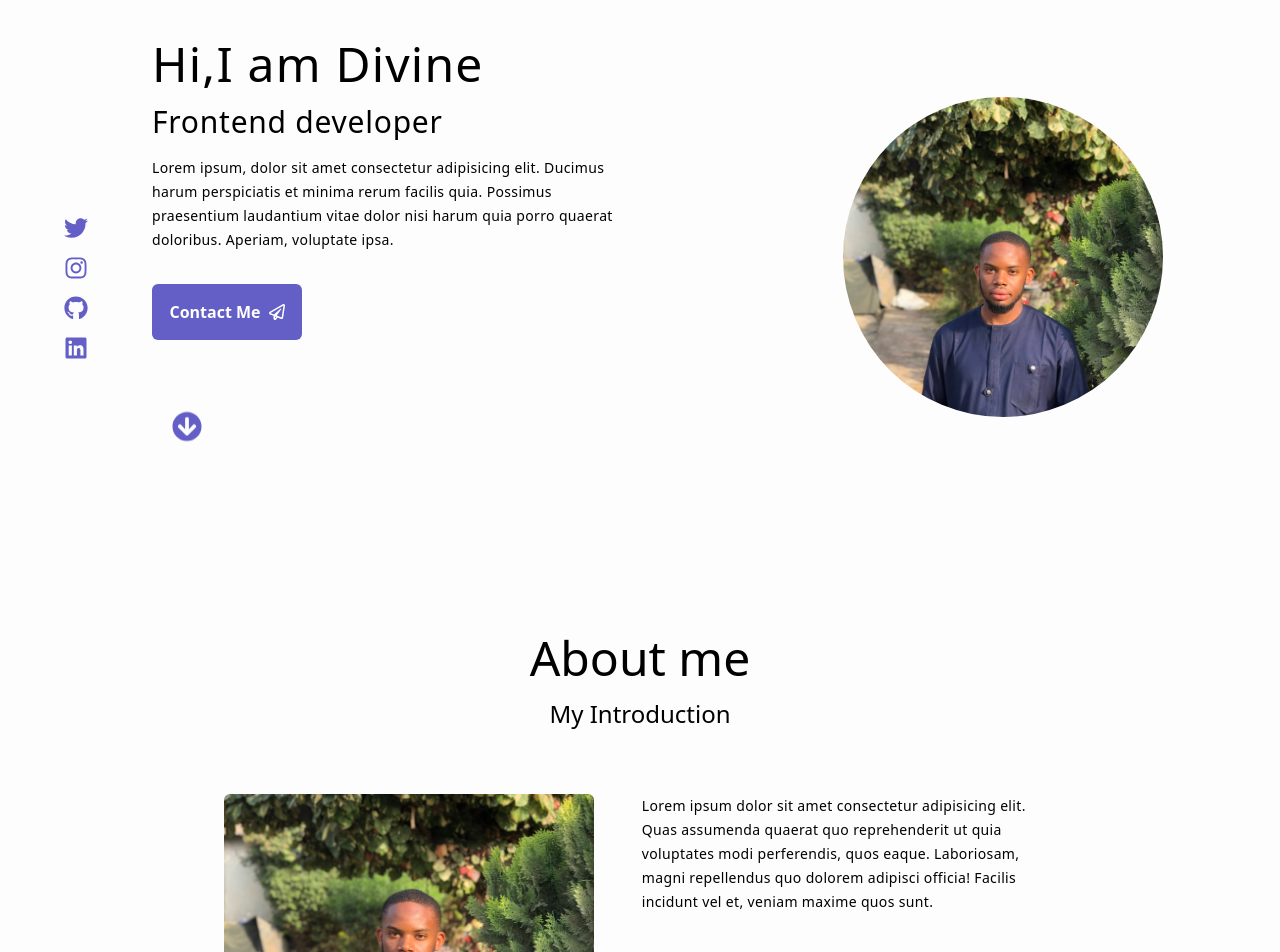
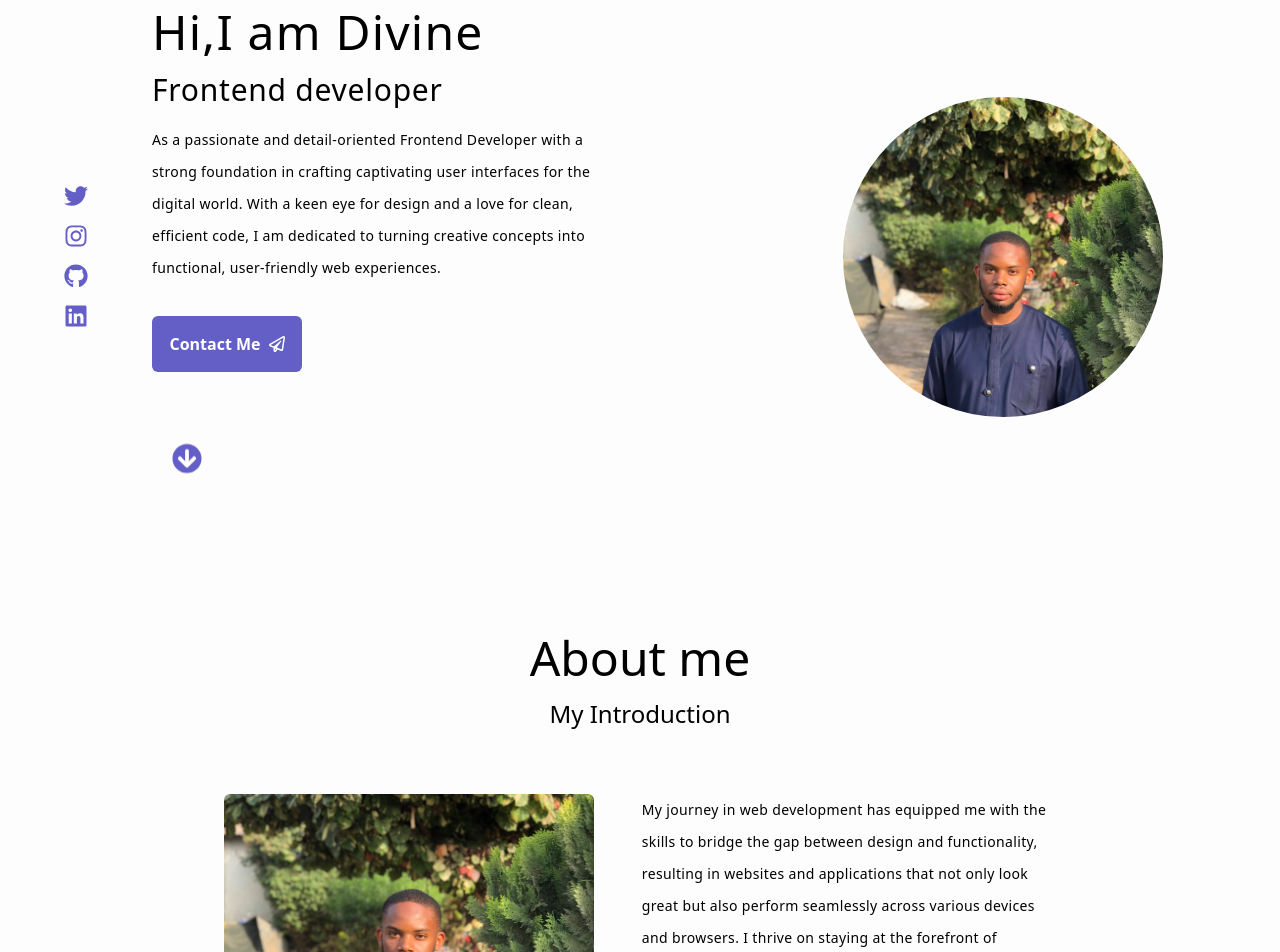
Before and after one commit to Deevyne99/my-portfolio, a React (Vite) app in the folder portfolio/: page / in a window 1280 px wide. Shown: the part 120-1072 px from the top of the page. Built offline with nearby package versions, Linux system fonts and the light colour scheme.

Commit message:
added my introduction

```diff
--- a/portfolio/src/components/about/About.jsx
+++ b/portfolio/src/components/about/About.jsx
@@ -10,12 +10,14 @@ const About = () => {
         <article className='flex flex-col justify-center sm:flex-row sm:justify-between gap-4 sm:gap-6 md:gap-12 mx-4 mt-8 md:mt-16 lg:mx-24 md:mx-12 xl:mx-32'>
           <div className='bg-hero bg-center bg-cover bg-no-repeat w-full  sm:w-[400px] h-[250px] rounded-md '></div>
           <div className='flex  justify-center items-center  flex-col gap-8 sm:gap-8 lg:gap-8 '>
-            <p className='max-w-md tracking-wide leading-6 sm:text-md md:text-md text-sm sm:text-left'>
-              Lorem ipsum dolor sit amet consectetur adipisicing elit. Quas
-              assumenda quaerat quo reprehenderit ut quia voluptates modi
-              perferendis, quos eaque. Laboriosam, magni repellendus quo dolorem
-              adipisci officia! Facilis incidunt vel et, veniam maxime quos
-              sunt.
+            <p className='max-w-md tracking-wide leading-8 sm:text-md md:text-md text-sm sm:text-left'>
+              My journey in web development has equipped me with the skills to
+              bridge the gap between design and functionality, resulting in
+              websites and applications that not only look great but also
+              perform seamlessly across various devices and browsers. I thrive
+              on staying at the forefront of frontend technologies and best
+              practices, ensuring that I can deliver the best possible user
+              experiences while helping businesses achieve their digital goals.
             </p>
             <div className='flex justify-between w-full tracking-wide sm:text-md md:text-md text-sm leading-6  text-center'>
               <div className='flex flex-col gap-2'>
--- a/portfolio/src/components/hero/Hero.jsx
+++ b/portfolio/src/components/hero/Hero.jsx
@@ -26,7 +26,7 @@ const Hero = () => {
   window.addEventListener('scroll', toggleVisible)
   return (
     <section className='mx-4   md:mx-16 sm:mx-4 ' id='hero'>
-      <div className='flex my-4 lg:my-32 justify-between lg:gap-16 sm:gap-8 '>
+      <div className='flex my-4 lg:my-24 justify-between lg:gap-16 sm:gap-8 '>
         <ul className='hidden sm:flex  sm:relative  fixed top-16  gap-4 flex-col  lg:my-36 '>
           {social &&
             social.map((link) => {
@@ -52,11 +52,12 @@ const Hero = () => {
             <h3 className='lg:text-3xl tracking-wide leading-6 text-xl sm:text-2xl text-center sm:text-left'>
               Frontend developer
             </h3>
-            <p className='sm:text-md md:text-md tracking-wide leading-6 text-sm sm:text-left text-center'>
-              Lorem ipsum, dolor sit amet consectetur adipisicing elit. Ducimus
-              harum perspiciatis et minima rerum facilis quia. Possimus
-              praesentium laudantium vitae dolor nisi harum quia porro quaerat
-              doloribus. Aperiam, voluptate ipsa.
+            <p className='sm:text-md md:text-md tracking-wide leading-8 text-sm sm:text-left text-center'>
+              As a passionate and detail-oriented Frontend Developer with a
+              strong foundation in crafting captivating user interfaces for the
+              digital world. With a keen eye for design and a love for clean,
+              efficient code, I am dedicated to turning creative concepts into
+              functional, user-friendly web experiences.
             </p>
             <button className='p-4 mt-4 items-center rounded-md capitalize justify-center font-bold flex gap-2 text-white bg-[#635FC7] w-[150px] mx-auto sm:mx-0 '>
               contact me <FaRegPaperPlane />
--- a/portfolio/src/components/menu/Menu.jsx
+++ b/portfolio/src/components/menu/Menu.jsx
@@ -50,7 +50,7 @@ const Menu = () => {
                 className='capitalize'
                 to={url}
                 onClick={closeMenu}
-                className='flex flex-col justify-center items-center'
+                className='flex flex-col justify-center items-center capitalize'
               >
                 {icon}
                 {name}
```
